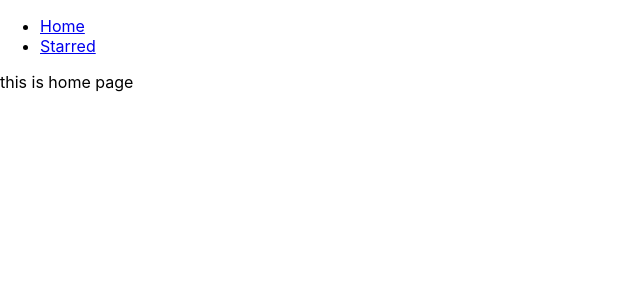
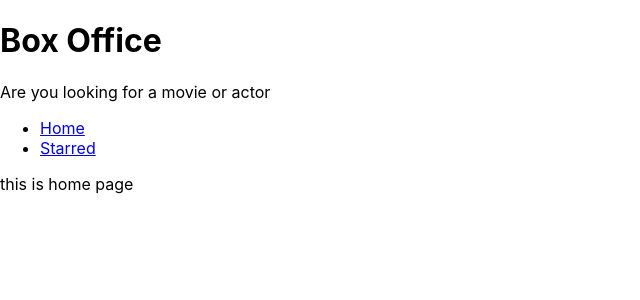
Before and after one commit to Roshni-Raut/Box-Office-App, a React (Create React App) app: page / in a window 1280 px wide. Shown: the top 300 px of the page, without its empty margins (0-640 px from the left). Built offline with nearby package versions, Linux system fonts and the light colour scheme.

Commit message:
edit layout management and title

```diff
--- a/src/App.js
+++ b/src/App.js
@@ -1,13 +1,11 @@
 import React from 'react';
 import { Switch, Route} from 'react-router-dom';
-import Navs from './components/Navs'
 import Home from './pages/Home';
 import Starred from './pages/Starred'
 
 function App() {
   return (
     <div>
-      <Navs/>
       <Switch>
         <Route exact path="/">
           <Home/>
--- /dev/null
+++ b/src/components/MainPageLayout.js
@@ -0,0 +1,15 @@
+import React from 'react'
+import Navs from './Navs'
+import Title from './Title'
+
+const MainPageLayout = ({children}) => {
+    return (
+        <div>
+            <Title title="Box Office" subtitle="Are you looking for a movie or actor"/>
+            <Navs/>
+            {children}
+        </div>
+    )
+}
+
+export default MainPageLayout
--- /dev/null
+++ b/src/components/Title.js
@@ -0,0 +1,12 @@
+import React from 'react'
+
+const Title = ({title,subtitle}) => {
+    return (
+        <div>
+            <h1>{title}</h1>
+            <p>{subtitle}</p>
+        </div>
+    )
+}
+
+export default Title
--- a/src/pages/Home.js
+++ b/src/pages/Home.js
@@ -1,9 +1,10 @@
 import React from 'react'
+import MainPageLayout from '../components/MainPageLayout'
 
 const Home = () => {
     return (
         <div>
-            this is home page
+            <MainPageLayout>this is home page</MainPageLayout>
         </div>
     )
 }
--- a/src/pages/Starred.js
+++ b/src/pages/Starred.js
@@ -1,9 +1,10 @@
 import React from 'react'
+import MainPageLayout from '../components/MainPageLayout'
 
 const Starred = () => {
     return (
         <div>
-            this is starred
+            <MainPageLayout>this is starred</MainPageLayout>
         </div>
     )
 }
```
